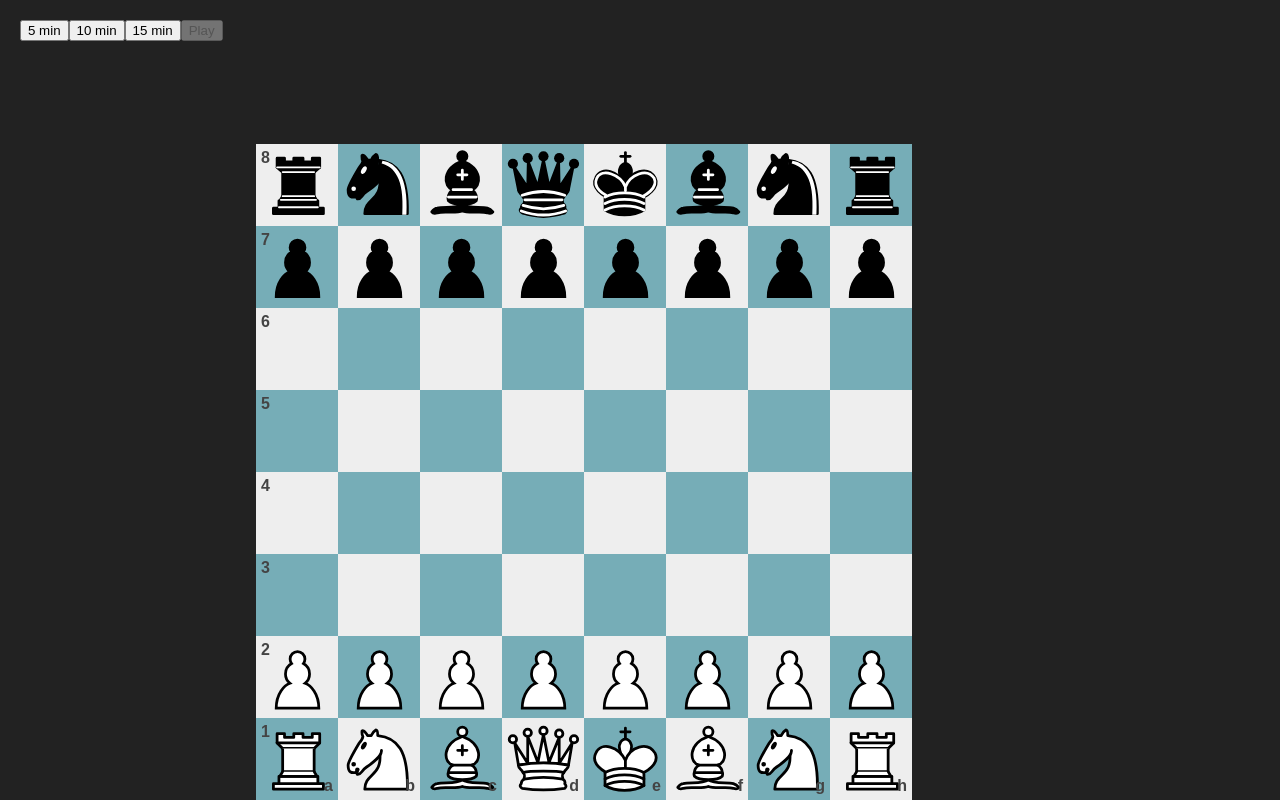
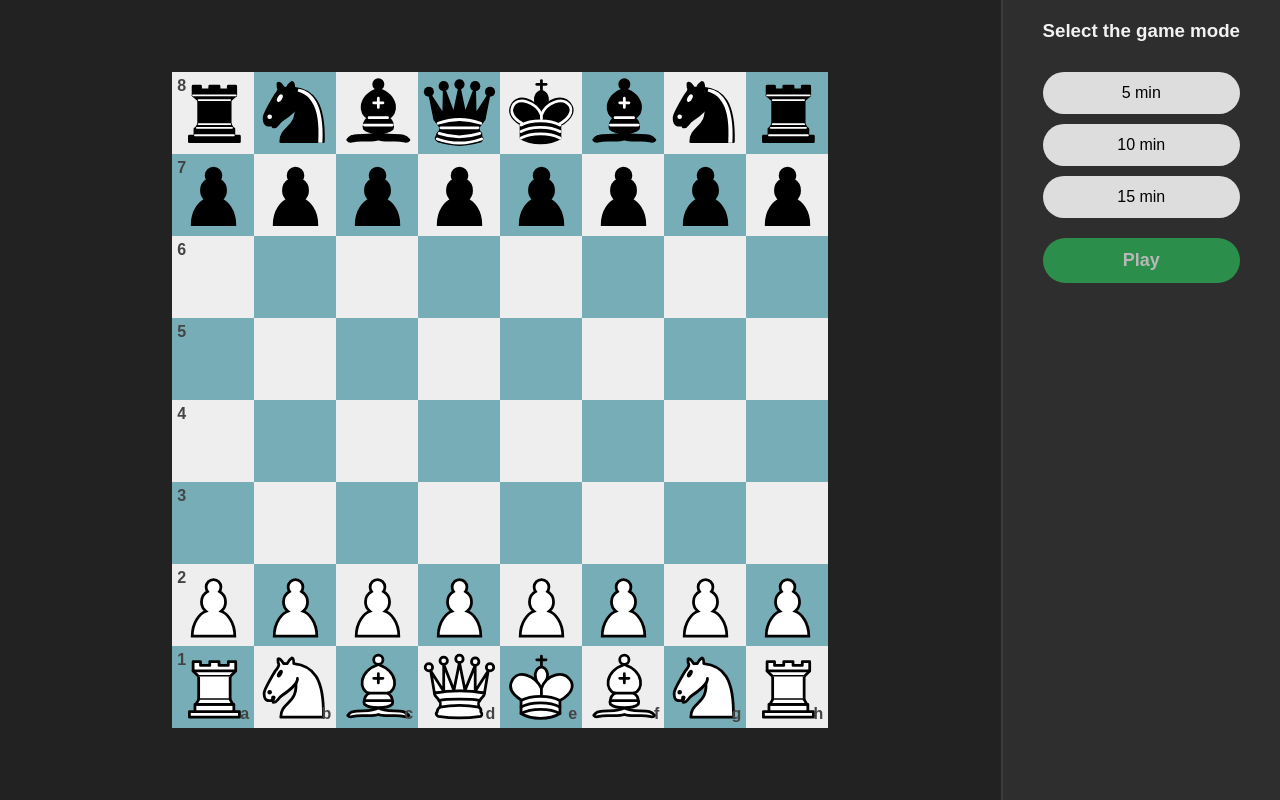
Before and after one commit to douglassantos55/chess-client, a Vue app: page / in a window 1280 px wide. Built offline with nearby package versions, Linux system fonts and the light colour scheme; no server answers.

Commit message:
feat: add styles to matchmaker

```diff
--- a/src/App.vue
+++ b/src/App.vue
@@ -21,6 +21,8 @@ server.on("game_over", (payload) => {
 </script>
 
 <template>
+  <Board :server="server" :perspective="perspective" />
+
   <aside>
     <Matchmaker
       :server="server"
@@ -31,8 +33,6 @@ server.on("game_over", (payload) => {
       ]"
     />
   </aside>
-
-  <Board :server="server" :perspective="perspective" />
 </template>
 
 <style>
@@ -40,10 +40,12 @@ body {
   margin: 0;
 }
 aside {
-  width: 20%;
-  padding: 20px;
+  flex-shrink: 0;
   min-height: 100vh;
+  background: #2e2e2e;
+  padding: 20px 40px 0;
   box-sizing: border-box;
+  border-left: 2px solid #3c3c3c;
 }
 #app {
   display: flex;
--- a/src/components/Board.vue
+++ b/src/components/Board.vue
@@ -150,6 +150,7 @@ function checkForCheck(color: Color) {
 
 <style scoped>
 .board {
+  margin: auto;
   display: flex;
   flex-direction: column-reverse;
 }
--- a/src/components/Matchmaker.vue
+++ b/src/components/Matchmaker.vue
@@ -33,11 +33,16 @@ function queueUp() {
 </script>
 
 <template>
+  <h3>Select the game mode</h3>
+
   <button
     v-for="cur in times"
     :key="cur.duration"
     :data-test="cur.duration"
-    :class="{ selected: cur == selectedTime }"
+    :class="[
+      'time',
+      { selected: selectedTime && cur.duration == selectedTime.duration },
+    ]"
     :disabled="waiting"
     @click="selectedTime = cur"
   >
@@ -45,6 +50,7 @@ function queueUp() {
   </button>
 
   <button
+    class="play"
     data-test="play"
     @click="queueUp"
     :disabled="!selectedTime || waiting"
@@ -52,3 +58,58 @@ function queueUp() {
     Play
   </button>
 </template>
+
+<style scoped>
+button:disabled {
+  opacity: 0.7;
+  cursor: not-allowed;
+}
+h3 {
+  margin-top: 0;
+  color: #f2f2f2;
+  text-align: center;
+  margin-bottom: 30px;
+}
+.time {
+  border: 0;
+  width: 100%;
+  display: block;
+  cursor: pointer;
+  font-size: 16px;
+  background: #ddd;
+  border-radius: 50px;
+  margin-bottom: 10px;
+  padding: 12px 15px;
+  transition: all 0.1s ease-out;
+}
+.time:hover,
+.time:focus,
+.time.selected {
+  color: #fff;
+  background: #42a8bb;
+}
+.time:active {
+  color: #fff;
+  background: #237c8d;
+}
+.play {
+  border: 0;
+  width: 100%;
+  margin-top: 20px;
+  font-weight: bold;
+  font-size: 18px;
+  display: block;
+  cursor: pointer;
+  color: #f2f2f2;
+  background: #2ab757;
+  border-radius: 50px;
+  padding: 12px 15px;
+}
+.play:hover,
+.play:focus {
+  background: #0f8334;
+}
+.play:active {
+  background: #076a27;
+}
+</style>
```
